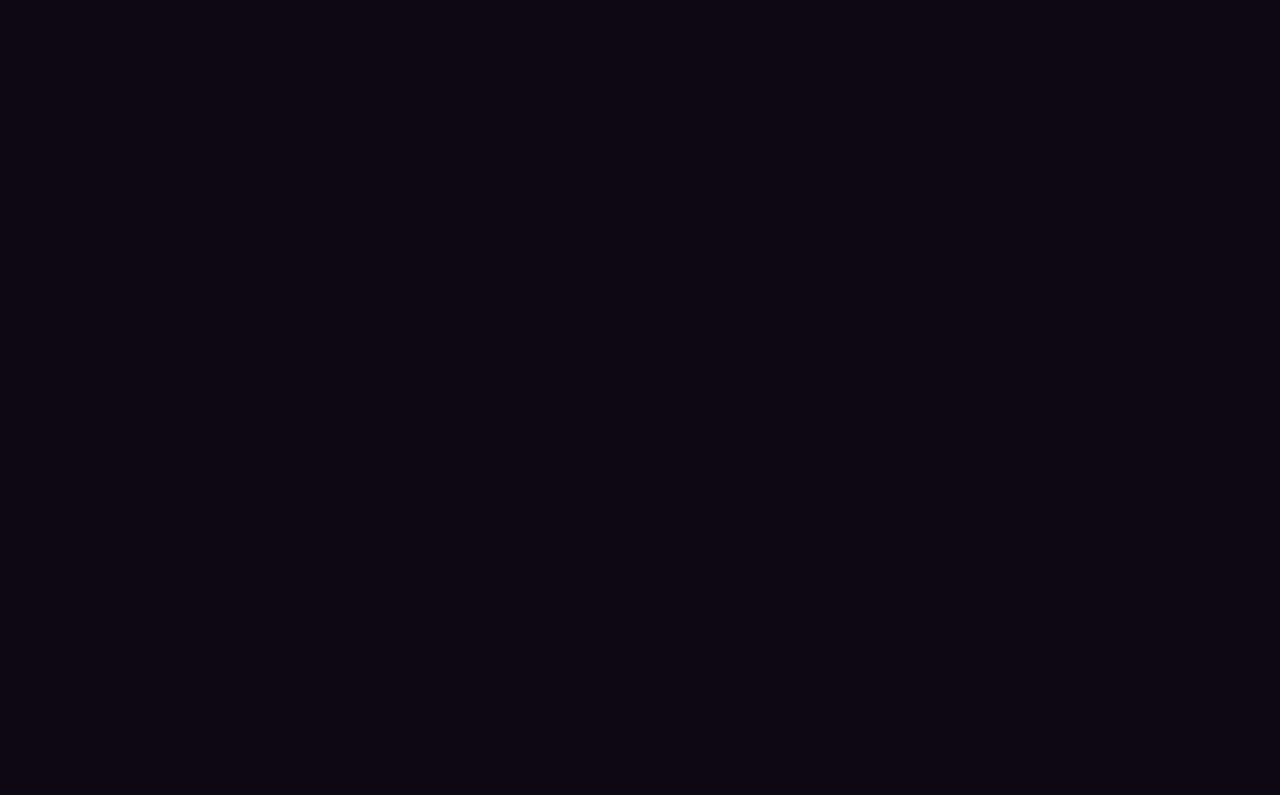
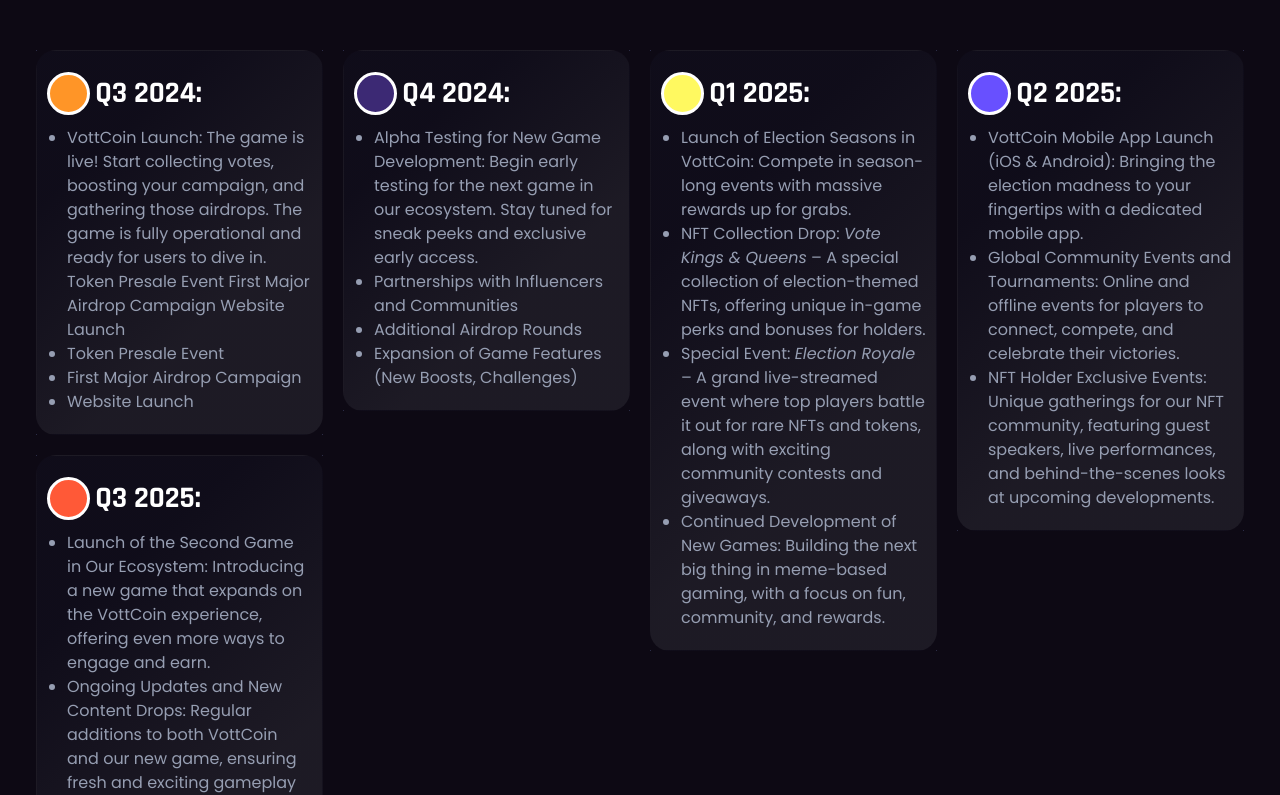
Before and after one commit to Basit46/vottcoin, a React (Vite) app: page / in a window 1280 px wide. Shown: the part 3152-3947 px from the top of the page. Before the commit the page ends 3152 px from the top, so only its background shows below. Built offline with nearby package versions, Linux system fonts and the light colour scheme; a web font is replaced by a local one.

Commit message:
Added changes

```diff
--- a/src/components/Roadmap.jsx
+++ b/src/components/Roadmap.jsx
@@ -11,6 +11,119 @@
         outlines key milestones, developments, and events that will take our
         meme-coin election game to the next level.
       </p>
+
+      <div className="mt-[50px] flex gap-[20px] justify-center">
+        <div className="w-[287px] flex flex-col gap-[20px]">
+          <div className="item w-full">
+            <div>
+              <div className="size-[43px] bg-[#FF9527]" />
+              <p>Q3 2024:</p>
+            </div>
+
+            <ul>
+              <li>
+                VottCoin Launch: The game is live! Start collecting votes,
+                boosting your campaign, and gathering those airdrops. The game
+                is fully operational and ready for users to dive in. Token
+                Presale Event First Major Airdrop Campaign Website Launch
+              </li>
+              <li>Token Presale Event</li>
+              <li>First Major Airdrop Campaign</li>
+              <li>Website Launch</li>
+            </ul>
+          </div>
+          <div className="item w-full">
+            <div>
+              <div className="size-[43px] bg-[#FF5937]" />
+              <p>Q3 2025:</p>
+            </div>
+
+            <ul>
+              <li>
+                Launch of the Second Game in Our Ecosystem: Introducing a new
+                game that expands on the VottCoin experience, offering even more
+                ways to engage and earn.
+              </li>
+              <li>
+                Ongoing Updates and New Content Drops: Regular additions to both
+                VottCoin and our new game, ensuring fresh and exciting gameplay
+                for all.
+              </li>
+              <li>
+                Community-Driven Content: Involving our players in the
+                development process, allowing them to shape the future of the
+                VottCoin universe.
+              </li>
+            </ul>
+          </div>
+        </div>
+        <div className="item w-[287px]">
+          <div>
+            <div className="size-[43px] bg-[#3C2974]" />
+            <p>Q4 2024:</p>
+          </div>
+
+          <ul>
+            <li>
+              Alpha Testing for New Game Development: Begin early testing for
+              the next game in our ecosystem. Stay tuned for sneak peeks and
+              exclusive early access.
+            </li>
+            <li>Partnerships with Influencers and Communities</li>
+            <li>Additional Airdrop Rounds</li>
+            <li>Expansion of Game Features (New Boosts, Challenges)</li>
+          </ul>
+        </div>
+        <div className="item w-[287px]">
+          <div>
+            <div className="size-[43px] bg-[#FFF960]" />
+            <p>Q1 2025:</p>
+          </div>
+
+          <ul>
+            <li>
+              Launch of Election Seasons in VottCoin: Compete in season-long
+              events with massive rewards up for grabs.
+            </li>
+            <li>
+              NFT Collection Drop: <em>Vote Kings & Queens</em> – A special
+              collection of election-themed NFTs, offering unique in-game perks
+              and bonuses for holders.
+            </li>
+            <li>
+              Special Event: <em>Election Royale</em> – A grand live-streamed
+              event where top players battle it out for rare NFTs and tokens,
+              along with exciting community contests and giveaways.
+            </li>
+            <li>
+              Continued Development of New Games: Building the next big thing in
+              meme-based gaming, with a focus on fun, community, and rewards.
+            </li>
+          </ul>
+        </div>
+        <div className="item w-[287px]">
+          <div>
+            <div className="size-[43px] bg-[#6850FF]" />
+            <p>Q2 2025:</p>
+          </div>
+
+          <ul>
+            <li>
+              VottCoin Mobile App Launch (iOS & Android): Bringing the election
+              madness to your fingertips with a dedicated mobile app.
+            </li>
+            <li>
+              Global Community Events and Tournaments: Online and offline events
+              for players to connect, compete, and celebrate their victories.
+            </li>
+            <li>
+              NFT Holder Exclusive Events: Unique gatherings for our NFT
+              community, featuring guest speakers, live performances, and
+              behind-the-scenes looks at upcoming developments.
+            </li>
+          </ul>
+        </div>
+      </div>
     </div>
   );
 };
--- a/src/index.css
+++ b/src/index.css
@@ -25,6 +25,25 @@
   }
   .features .feature .text2 {
     @apply text-[#969EB2] leading-[26px] font-Poppins;
+  }
+
+  .roadmap .item {
+    @apply h-fit rounded-[20px] py-[20px] px-[10px];
+  }
+  .roadmap .item > div {
+    @apply flex items-center gap-[5px];
+  }
+  .roadmap .item > div > div {
+    @apply border-[3px] border-white rounded-full;
+  }
+  .roadmap .item > div p {
+    @apply text-[30px] font-Rajdhani font-bold;
+  }
+  .roadmap .item ul {
+    @apply mt-[10px] text-[#969EB2] font-Poppins leading-[24px];
+  }
+  .roadmap .item li {
+    @apply list-disc list-outside ml-[20px];
   }
 }
 
@@ -79,3 +98,16 @@
 .roadmap .main {
   clip-path: polygon(10% 0, 90% 0, 100% 100%, 0% 100%);
 }
+.roadmap .item {
+  background: linear-gradient(
+    137.34deg,
+    rgba(27, 28, 54, 0.16) 23.98%,
+    rgba(112, 113, 122, 0.16) 65.73%
+  );
+  border: 1px solid;
+  border-image-source: linear-gradient(
+    81.07deg,
+    #2c2d47 53.33%,
+    #1b1c36 93.73%
+  );
+}
```
